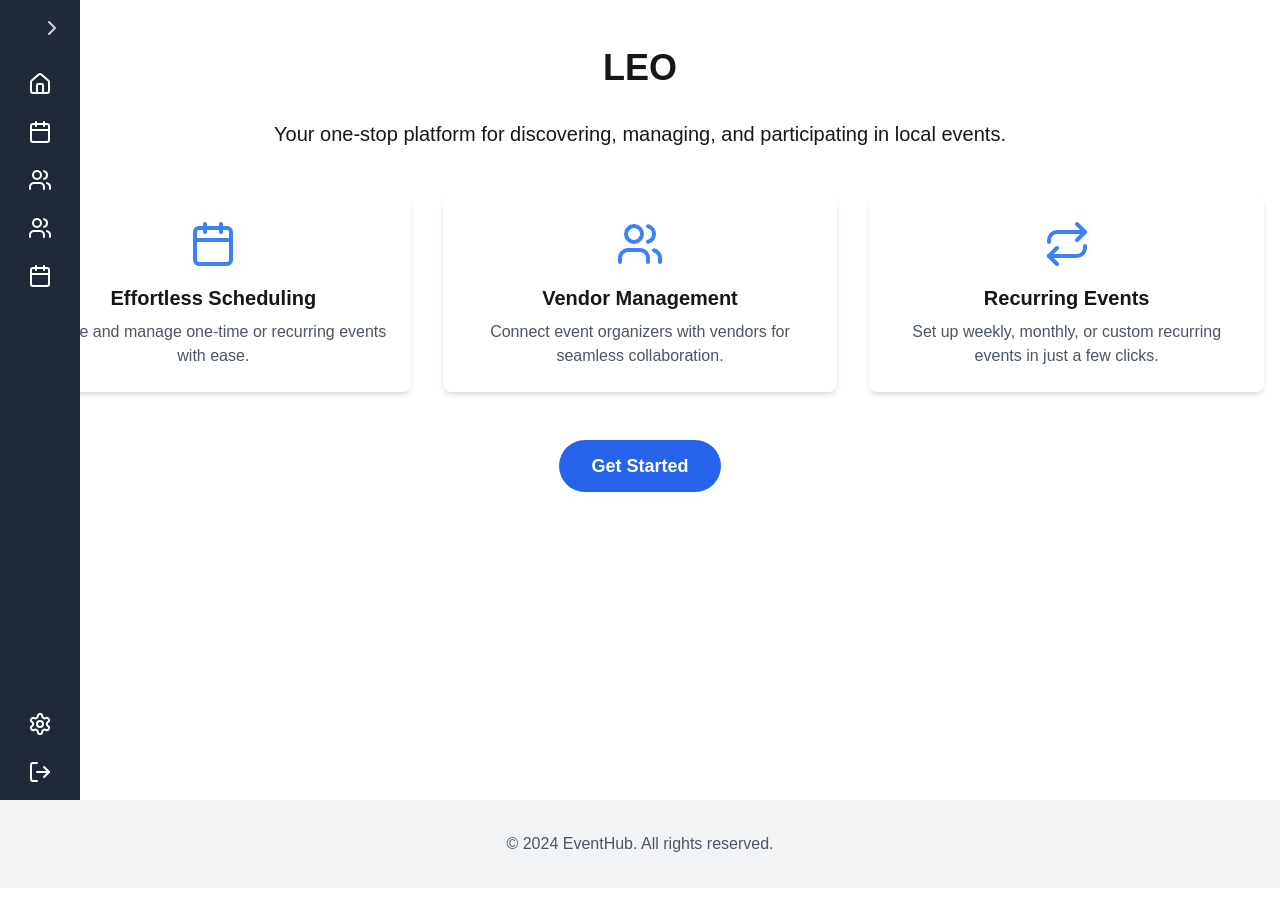
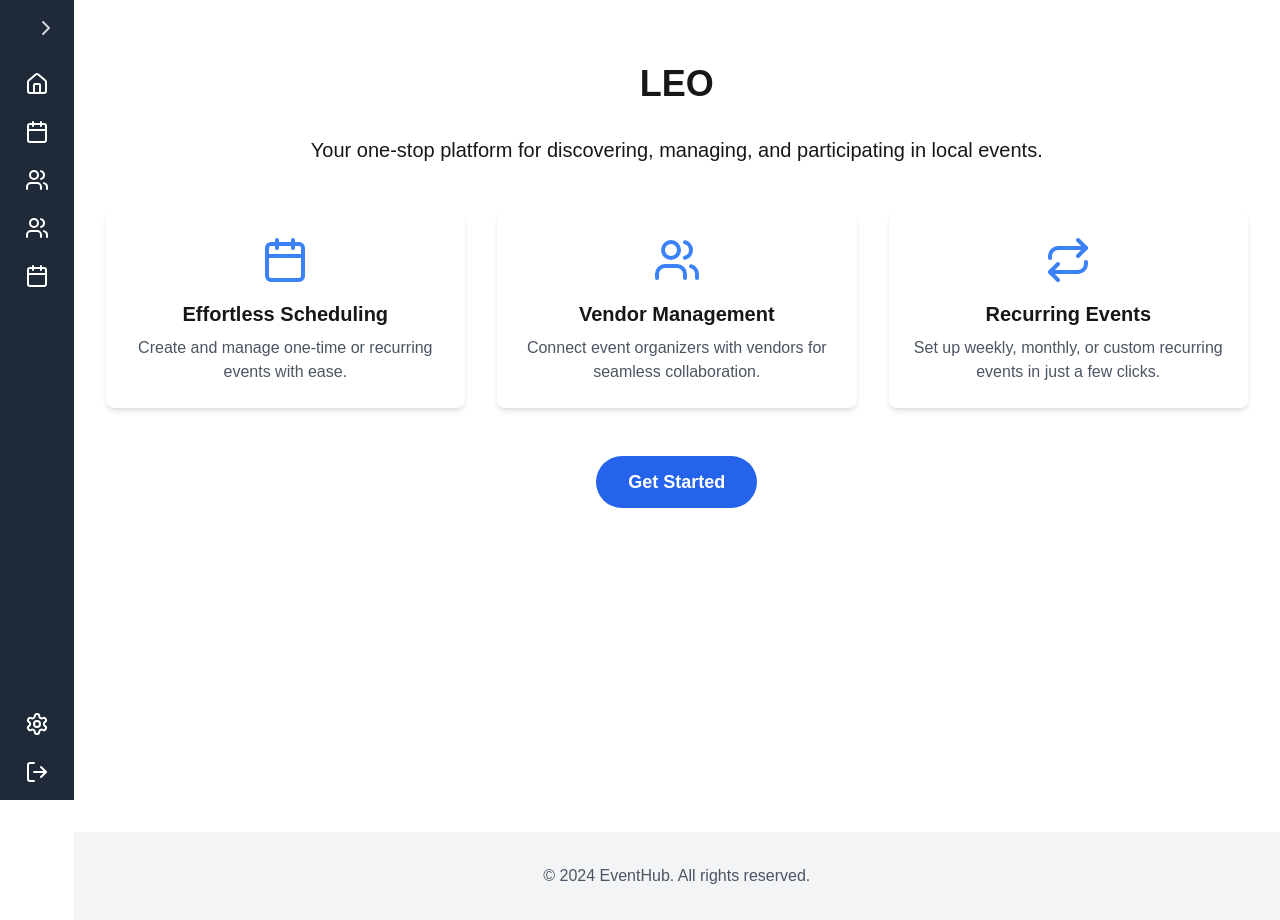
Before and after one commit to EllisWhimpleConsultingFirm/local-event-organizer, a Next.js app in the folder next/leo/: page / in a window 1280 px wide. Before the commit the page ends 888 px from the top, so only its background shows below. Built offline with nearby package versions, Linux system fonts and the light colour scheme; no server answers.

Commit message:
feat: made sidebar take up space

```diff
--- a/next/leo/src/app/globals.css
+++ b/next/leo/src/app/globals.css
@@ -25,3 +25,13 @@ body {
     text-wrap: balance;
   }
 }
+
+html, body {
+  height: 100%;
+}
+
+#__next {
+  display: flex;
+  flex-direction: column;
+  min-height: 100%;
+}
--- a/next/leo/src/app/layout.tsx
+++ b/next/leo/src/app/layout.tsx
@@ -28,16 +28,21 @@ export default function RootLayout({
 }>) {
     const cookieStore = cookies();
     const isExpanded = cookieStore.get('sidebarExpanded')?.value === 'true';
-    const isAuthorized = true
+    const isAuthorized = true;
+
     return (
         <html lang="en">
         <body
-        className={`${geistSans.variable} ${geistMono.variable} antialiased`}
+            className={`${geistSans.variable} ${geistMono.variable} antialiased flex flex-col min-h-screen`}
         >
-      <div>
+        <div className="flex flex-grow">
             <Sidebar isExpanded={isExpanded} isAuthorized={isAuthorized} />
+            <div className="flex flex-col flex-grow">
+                <main className="flex-grow p-4">
                     {children}
+                </main>
                 <Footer />
+            </div>
         </div>
         </body>
         </html>
--- a/next/leo/src/components/footer/Footer.tsx
+++ b/next/leo/src/components/footer/Footer.tsx
@@ -2,7 +2,7 @@ import React from 'react';
 
 const Footer: React.FC = () => {
     return (
-        <footer className="bg-gray-100 w-full">
+        <footer className="bg-gray-100 w-full mt-auto">
             <div className="container mx-auto px-4 py-8 text-center text-gray-600">
                 &copy; {new Date().getFullYear()} EventHub. All rights reserved.
             </div>
--- a/next/leo/src/components/sidebar/Sidebar.tsx
+++ b/next/leo/src/components/sidebar/Sidebar.tsx
@@ -18,7 +18,7 @@ const NavItem: React.FC<{ href: string; icon: React.ReactNode; label: string; is
 
 const Sidebar: React.FC<SidebarProps> = ({ isExpanded, isAuthorized }) => {
     return (
-        <aside className={`fixed left-0 top-0 bg-gray-800 text-white h-screen transition-all duration-300 ${isExpanded ? 'w-64' : 'w-20'} flex flex-col z-10`}>
+        <aside className={`bg-gray-800 text-white h-screen transition-all duration-300 ${isExpanded ? 'w-64' : 'w-20'} flex flex-col`}>
             <div className="flex justify-end p-4">
                 <SidebarToggle isExpanded={isExpanded} />
             </div>
```
Lines whose indentation alone changed are shown as unchanged.
